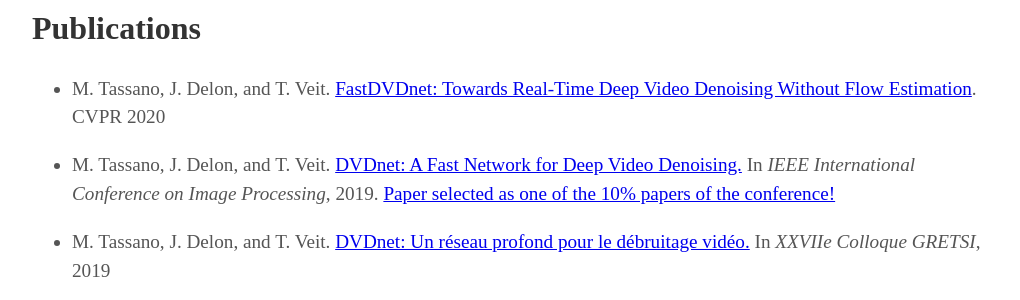
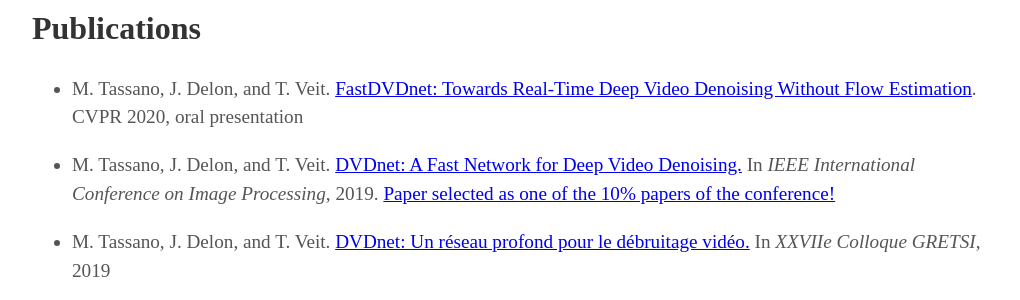
Before and after one commit to m-tassano/m-tassano.github.io, a Jekyll site: the page built from index.md, in a window 1280 px wide and 900 px high, scrolled down 1046 px. Shown: the part 182-482 px from the top of the window, without its empty margins (128-1148 px from the left). Built offline with Jekyll 4.4.1, drawn with Linux system fonts in a browser that asks for light colours; some web fonts are replaced.

Commit message:
Update about.html

```diff
--- a/_includes/about.html
+++ b/_includes/about.html
@@ -7,7 +7,7 @@
 {% capture x %}
 ## Publications
 
-- M. Tassano, J. Delon, and T. Veit. [FastDVDnet: Towards Real-Time Deep Video Denoising Without Flow Estimation](https://arxiv.org/abs/1907.01361). CVPR 2020
+- M. Tassano, J. Delon, and T. Veit. [FastDVDnet: Towards Real-Time Deep Video Denoising Without Flow Estimation](https://openaccess.thecvf.com/content_CVPR_2020/html/Tassano_FastDVDnet_Towards_Real-Time_Deep_Video_Denoising_Without_Flow_Estimation_CVPR_2020_paper.html). CVPR 2020, oral presentation
 
 - M. Tassano, J. Delon, and T. Veit. [DVDnet: A Fast Network for Deep Video Denoising.](https://doi.org/10.1109/ICIP.2019.8803136) In _IEEE International Conference on Image Processing_, 2019. [Paper selected as one of the 10% papers of the conference!](http://2019.ieeeicip.org/?action=page3&id=9)
 
```
